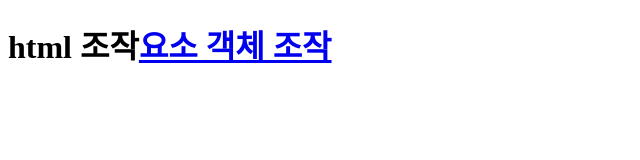
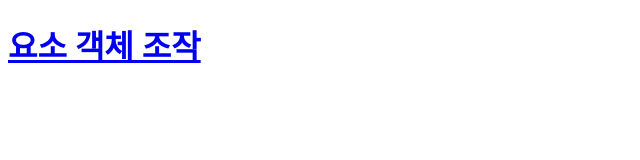
Before and after one commit to hydrangea86/js_study, a plain HTML site: page 2. web-api/3. DOM 조작/7. quiz.html in a window 1280 px wide. Shown: the whole page, without its empty margins (0-640 px from the left). Drawn offline with Linux system fonts and the light colour scheme.

Commit message:
[21.09.08 #js 최종수정]

```diff
--- a/1. core-js/5. 타입변환/2. truthy, falsy.js
+++ b/1. core-js/5. 타입변환/2. truthy, falsy.js
@@ -37,3 +37,5 @@ if (!(num % 2)) {
 }else {
     console.log(`홀수입니다.`);
 }
+// undefined, null, 0, NaN, ''(빈문자열)은 모두 false로 판단합니다.
+// 그 이외에는 모두 true로 판단합니다.
--- a/2. web-api/3. DOM 조작/7. quiz.html
+++ b/2. web-api/3. DOM 조작/7. quiz.html
@@ -18,45 +18,40 @@
     <script>
         //1. class="theTitle"인 요소의 자식요소를 innerHTML을 사용하여
         //   <a href="#">요소 객체 조작</a>로 교체하세요.
-        const $h1 = document.querySelector('.theTitle');
-        const $a = document.createElement('a');
-        $a.innerHTML = '<a href="#">요소 객체 조작</a>';
-        $h1.appendChild($a);
-
+        document.querySelector('.theTitle').innerHTML
+                        = '<a href="#">요소 객체 조작</a>';
 
         //2. class="obj1"인 요소의 텍스트를 "리스트_2"로 변경하세요.
-        const $list = document.querySelector('#list');
-        const $change2 = $list.firstElementChild.cloneNode();
-        $change2.textContent = '리스트2';
-        $list.replaceChild($change2, $list.firstElementChild)
-
+        document.querySelector('.obj1').textContent = '리스트_2';
 
         //### 여기부터는 innerHTML 사용 금지.
 
         //3. id="list"인 요소의 마지막 위치에 새요소 "<li>list_6</li>"를 추가하세요.
-        const $list6 = document.createElement('li');
-        $list6.textContent = 'list_6';
-        $list.appendChild($list6);
+        const $list = document.getElementById('list');
+
+        const $newLi = document.createElement('li');
+        $newLi.textContent = 'list_6';
+        $list.appendChild($newLi);
 
 
         //4. id="list"인 요소의 첫 위치에 새요소 "<li>list_1</li>"를 추가하세요.
-
-        const $list_1 = $list.firstElementChild.cloneNode();
-        $list_1.textContent = 'list_1';
-        $list.insertBefore($list_1, $list.firstElementChild);
+        const $li1 = $newLi.cloneNode();
+        $li1.textContent = 'list_1';
+        $list.insertBefore($li1, $list.firstElementChild);
 
 
         //5. class="obj1"인 요소를 깊은 복제후에 id="list"인요소 마지막 위치에 추가
-        const $obj1 = $list.firstElementChild.cloneNode(true);
-        $list.appendChild($obj1);
+        $list.appendChild(document.querySelector('.obj1').cloneNode(true));
+
 
         //6. id="list"인 요소의 하위 <li>요소중 첫번째 요소 삭제
         $list.removeChild($list.firstElementChild);
 
         //7. ul의 자식 노드를 전부 삭제하세요.
         for (let $target of [...$list.children]) {
-            $list.removeChild($target)
-        };
+            $list.removeChild($target);
+        }
+
     </script>
 </body>
 
```
Also changed, not shown: 2. web-api/2. DOM 제어/1. 자식노드탐색.html (+3 -0 lines), 2. web-api/2. DOM 제어/3. 텍스트조작.html (+1 -0 lines).
